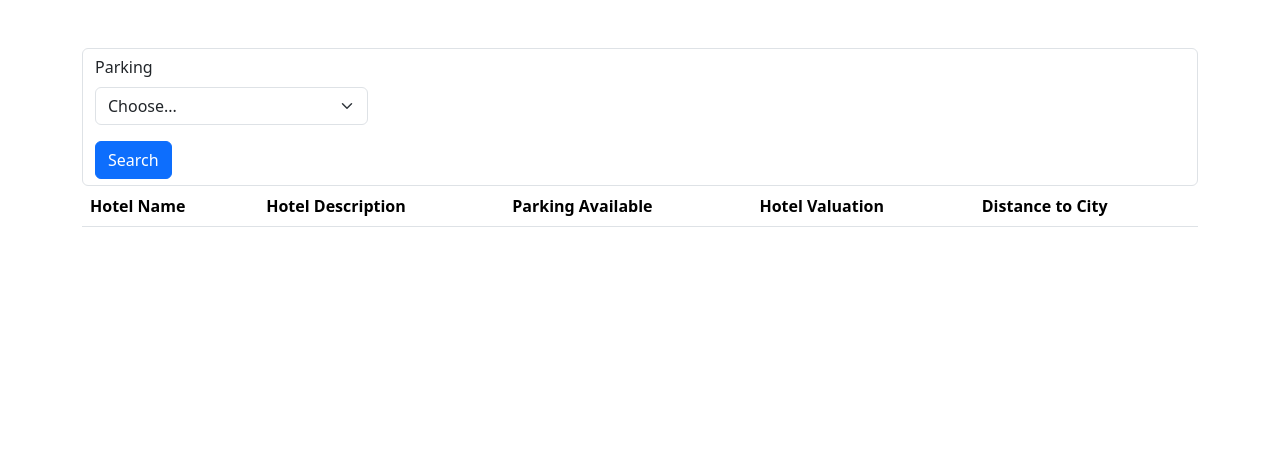
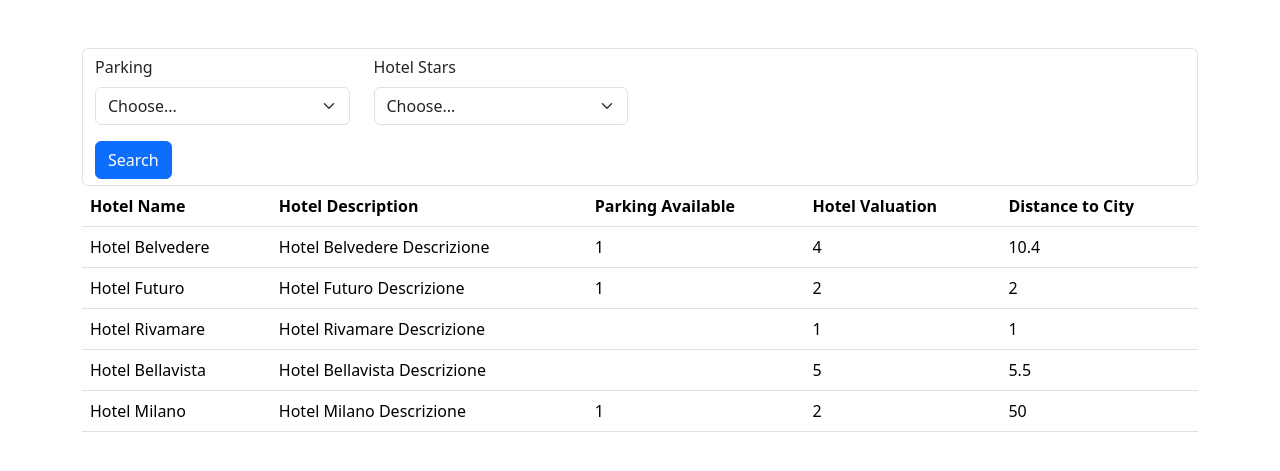
Before and after one commit to GrPaladino/php-hotel, a PHP site: page / in a window 1280 px wide. Shown: the top 471 px of the page. Run offline with PHP 8.4, Linux system fonts and the light colour scheme; data that the repository does not hold is empty.

Commit message:
Feat: bonus 2

```diff
--- a/index.php
+++ b/index.php
@@ -15,19 +15,33 @@
 
 
         <form method="GET" class="form-control">
-            <div class="col-md-3">
-                <label for="validationCustom04" class="form-label">Parking</label>
-                <select class="form-select" id="validationCustom04" name="parking" required>
-                    <option selected disabled value="">Choose...</option>
-                    <option>Available</option>
-                    <option>Not Available</option>
-                </select>
-                <div class="invalid-feedback">
-                    Please select a valid state.
+            <div class="row">
+
+
+                <div class="col-3">
+                    <label for="parking" class="form-label">Parking</label>
+                    <select class="form-select" id="parking" name="parking" required>
+                        <option selected disabled value="">Choose...</option>
+                        <option>Available</option>
+                        <option>Not Available</option>
+                    </select>
+                    <button class="btn btn-primary mt-3">Search</button>
+
                 </div>
+
+                <div class="col-3">
+                    <label for="star" class="form-label">Hotel Stars</label>
+                    <select class="form-select" id="star" name="star" required>
+                        <option selected disabled value="">Choose...</option>
+                        <option>1</option>
+                        <option>2</option>
+                        <option>3</option>
+                        <option>4</option>
+                        <option>5</option>
+                    </select>
+                </div>
+
             </div>
-
-            <button class="btn btn-primary mt-3">Search</button>
         </form>
 
         <table class="table">
--- a/main.php
+++ b/main.php
@@ -42,14 +42,20 @@ $hotels = [
 
 $form_sent = !empty($_GET);
 
+
 if($form_sent) {
     $parking = ($_GET['parking'] == 'Available') ? true : false;
+    $filtered_star = $_GET['star'];
+
     $filtered_hotel = [];
 
     foreach ($hotels as $hotel) {
-        if($hotel['parking'] == $parking) {
+
+        if(($hotel['parking'] == $parking) && ($hotel['vote'] >= $filtered_star)) {
             $filtered_hotel[] = $hotel;
         }
     }
 
-};
+} else {
+    $filtered_hotel = $hotels;
+}
```
